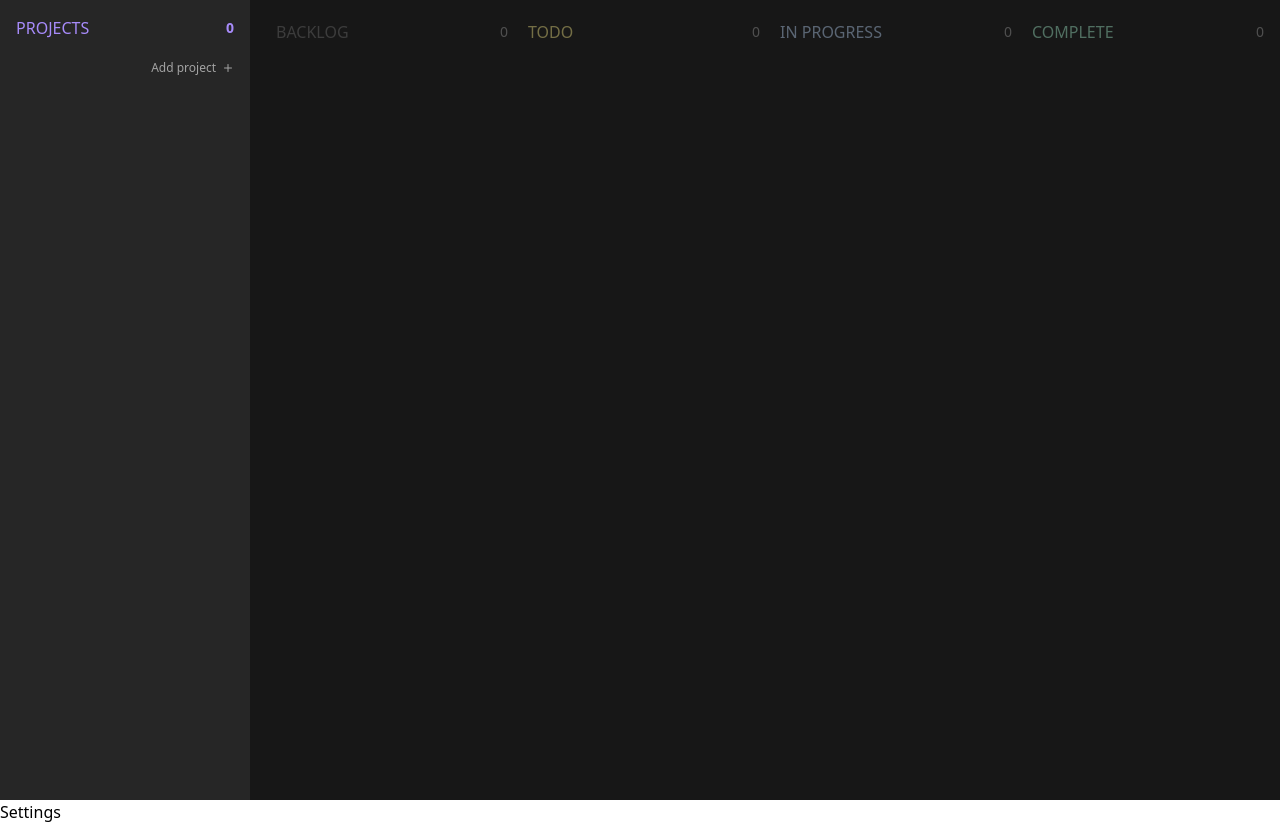
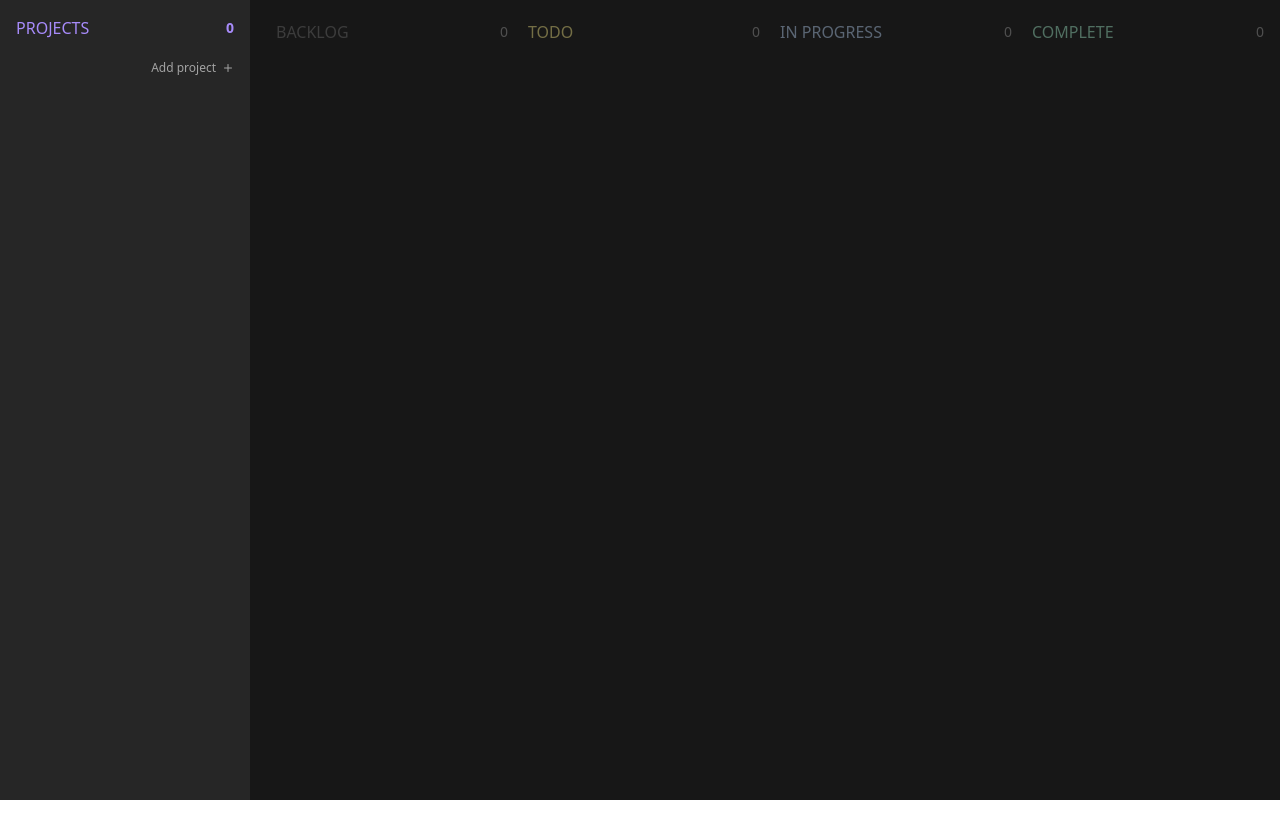
Before and after one commit to abubakar-sarwar/dnd-todo-custom, a Next.js app: page / in a window 1280 px wide. After the commit the page ends 800 px from the top, so only its background shows below. Built offline with nearby package versions, Linux system fonts and the light colour scheme.

Commit message:
settings fixed

```diff
--- a/app/_components/settings.tsx
+++ b/app/_components/settings.tsx
@@ -1,5 +1,5 @@
 const Settings = () => {
-  return <div>Settings</div>;
+  return <div className="fixed bottom-5 right-5"></div>;
 };
 
 export default Settings;
```
